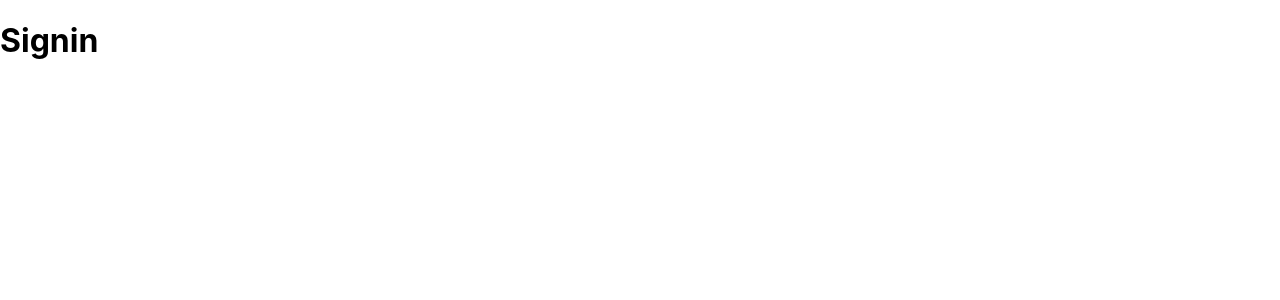
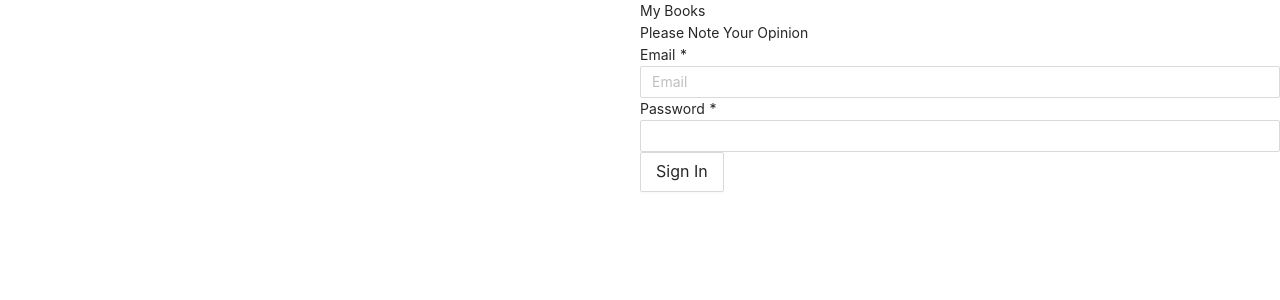
Before and after one commit to Liv0130/react-mybooks-app, a React (Create React App) app: page /signin in a window 1280 px wide. Shown: the top 300 px of the page. Built offline with nearby package versions, Linux system fonts and the light colour scheme.

Commit message:
Applied antd

```diff
--- a/package.json
+++ b/package.json
@@ -3,6 +3,7 @@
   "version": "0.1.0",
   "private": true,
   "dependencies": {
+    "@ant-design/icons": "^4.7.0",
     "@reduxjs/toolkit": "^1.8.2",
     "@testing-library/jest-dom": "^5.16.4",
     "@testing-library/react": "^13.3.0",
--- a/src/components/Signin.tsx
+++ b/src/components/Signin.tsx
@@ -1,3 +1,40 @@
+import { Button, Col, Input, Row } from "antd";
+
 export default function Signin() {
-  return <div><h1>Signin</h1></div>
+  return <Row align="middle">
+    <Col span={24}>
+      <Row>
+        <Col span={12}></Col>
+        <Col span={12}>
+          <div>My Books</div>
+          <div>Please Note Your Opinion</div>
+          <div />
+          <div>
+            Email
+            <span> *</span>
+          </div>
+          <div>
+            <Input
+            placeholder="Email"
+            autoComplete="email"
+            name="email"/>
+          </div>
+          <div>
+            Password
+            <span> *</span>
+          </div>
+          <div>
+            <Input
+            type="password"
+            autoComplete="current-password"
+            name="password"/>
+          </div>
+          <div>
+            <Button size="large">Sign In</Button>
+          </div>
+        </Col>
+      </Row>
+    </Col>
+  </Row>
+
 }
--- a/src/index.tsx
+++ b/src/index.tsx
@@ -1,6 +1,7 @@
 import React from 'react';
 import { BrowserRouter } from 'react-router-dom';
 import ReactDOM from 'react-dom/client';
+import 'antd/dist/antd.min.css';
 import './index.css';
 import App from './App';
 import reportWebVitals from './reportWebVitals';
```
Also changed, not shown: 1 other file (tests, documents, lock files or other folders).
